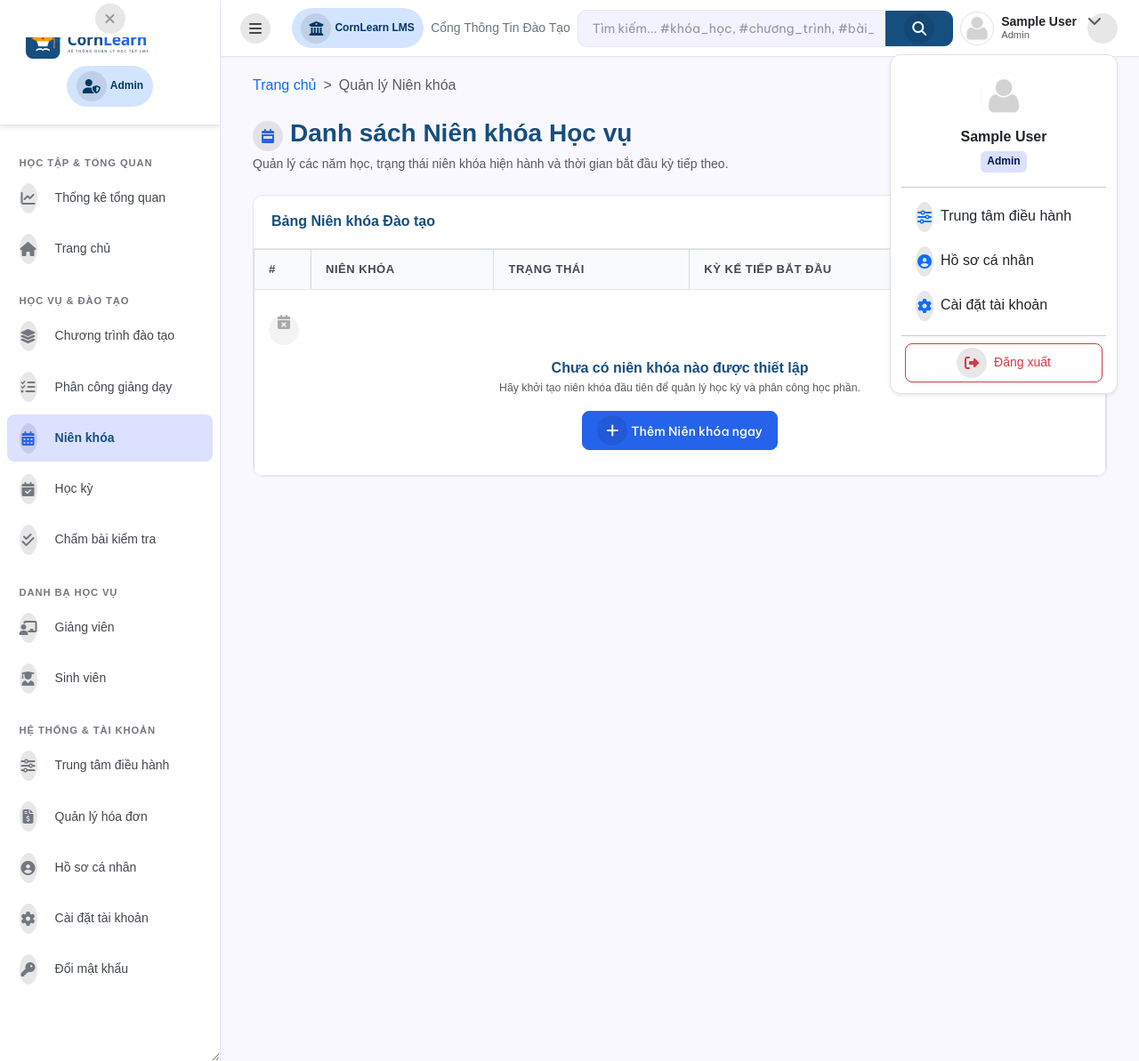
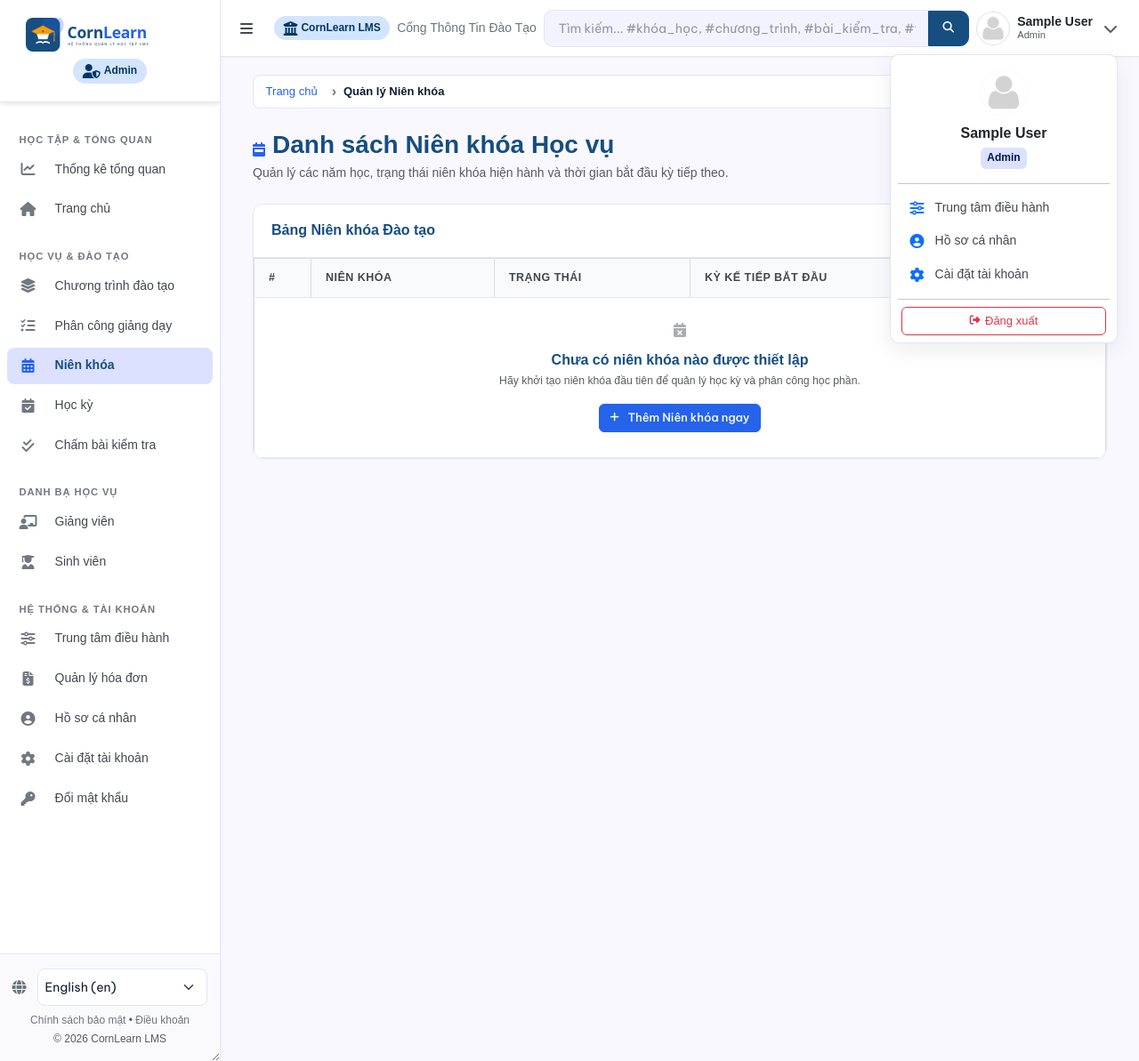
Before and after one commit to phunguyen2005/cornlearn-django-demo, a Django app: page /en/session/ in a window 1280 px wide, after a click that opens the changed part. Shown: the whole page at 89% size. Run offline with Django 3.2, Linux system fonts and the light colour scheme; the visitor is signed in with stand-in values (Sample User, id 1); data that the repository does not hold is empty; parts of the project's set-up code (start-up, migrations or seed data) failed here and were passed over; some libraries are stand-ins or nearby versions.

Commit message:
fix(ui): standardize design system tokens, buttons, breadcrumbs, and sidebar scrolling

```diff
--- a/static/css/cornlearn.css
+++ b/static/css/cornlearn.css
@@ -63,12 +63,22 @@ body {
   min-height: 100vh;
 }
 
-/* Ensure FontAwesome and icons keep their font family */
-.fa, .fas, .far, .fal, .fa-solid, .fa-regular, [class^="fa-"], [class*=" fa-"] {
+/* Ensure FontAwesome and icons keep their font family and clean inline sizing */
+.fa, .fas, .far, .fal, .fad, .fa-solid, .fa-regular, [class^="fa-"], [class*=" fa-"] {
   font-family: "Font Awesome 6 Free", "FontAwesome" !important;
 }
-.fab, .fa-brands {
-  font-family: "Font Awesome 6 Brands" !important;
+.fab, .fa-brands, [class*=" fa-brands"] {
+  font-family: "Font Awesome 6 Brands", "FontAwesome" !important;
+}
+
+.fas, .fa, .far, .fab, .fal, .fad, i[class*="fa-"] {
+  width: auto;
+  height: auto;
+  display: inline-block;
+  background-color: transparent !important;
+  border-radius: 0 !important;
+  vertical-align: -0.125em;
+  box-shadow: none !important;
 }
 
 /* 2. Top Application Navbar (64px) */
@@ -336,12 +346,39 @@ body {
   }
 }
 
-/* 6. Button Component Tokens */
+/* 6. Standardized Button Component Tokens */
 .btn {
   font-family: var(--font-sans);
   font-weight: 500;
-  border-radius: 8px;
-  transition: all 0.2s ease;
+  border-radius: 8px !important;
+  display: inline-flex !important;
+  align-items: center !important;
+  justify-content: center !important;
+  gap: 0.45rem !important;
+  padding: 0.5rem 1rem !important;
+  font-size: 0.875rem !important;
+  line-height: 1.5 !important;
+  transition: all 0.18s cubic-bezier(0.16, 1, 0.3, 1) !important;
+  box-shadow: none;
+}
+
+.btn-sm {
+  padding: 0.35rem 0.75rem !important;
+  font-size: 0.8125rem !important;
+  border-radius: 6px !important;
+  gap: 0.35rem !important;
+}
+
+.btn-lg {
+  padding: 0.65rem 1.25rem !important;
+  font-size: 0.9375rem !important;
+  border-radius: 10px !important;
+  gap: 0.5rem !important;
+}
+
+.btn i {
+  font-size: 0.9em;
+  line-height: 1;
 }
 
 .btn-primary {
@@ -353,7 +390,15 @@ body {
 .btn-primary:hover, .btn-primary:focus {
   background-color: var(--primary-cta-hover) !important;
   border-color: var(--primary-cta-hover) !important;
-  box-shadow: 0 2px 6px rgba(37, 99, 235, 0.3) !important;
+  color: #FFFFFF !important;
+  box-shadow: 0 3px 8px rgba(37, 99, 235, 0.28) !important;
+  transform: translateY(-1px);
+}
+
+.btn-primary:active {
+  background-color: var(--primary-cta-active) !important;
+  border-color: var(--primary-cta-active) !important;
+  transform: translateY(0);
 }
 
 .btn-institutional {
@@ -366,6 +411,79 @@ body {
   background-color: var(--primary-navy-dark) !important;
   border-color: var(--primary-navy-dark) !important;
   color: #FFFFFF !important;
+  box-shadow: 0 3px 8px rgba(22, 78, 128, 0.25) !important;
+  transform: translateY(-1px);
+}
+
+.btn-outline-secondary {
+  border-color: var(--border-light) !important;
+  color: var(--text-muted) !important;
+  background-color: #FFFFFF !important;
+}
+
+.btn-outline-secondary:hover, .btn-outline-secondary:focus {
+  background-color: var(--surface-low) !important;
+  border-color: #CBD5E1 !important;
+  color: var(--primary-navy) !important;
+  transform: translateY(-1px);
+}
+
+.btn-light {
+  background-color: #FFFFFF !important;
+  border: 1px solid var(--border-light) !important;
+  color: var(--primary-navy) !important;
+}
+
+.btn-light:hover {
+  background-color: var(--surface-low) !important;
+  border-color: #CBD5E1 !important;
+  color: var(--primary-navy-dark) !important;
+}
+
+/* 6b. Standardized Breadcrumb Component */
+.breadcrumb {
+  display: flex !important;
+  flex-wrap: wrap !important;
+  align-items: center !important;
+  padding: 0.5rem 0.85rem !important;
+  margin-bottom: 1.25rem !important;
+  background-color: var(--surface-card) !important;
+  border: 1px solid var(--border-light) !important;
+  border-radius: 8px !important;
+  font-size: 0.8125rem !important;
+  list-style: none !important;
+}
+
+.breadcrumb-item {
+  display: inline-flex !important;
+  align-items: center !important;
+  color: var(--text-muted) !important;
+}
+
+.breadcrumb-item a {
+  color: var(--primary-cta) !important;
+  text-decoration: none !important;
+  font-weight: 500 !important;
+  transition: color 0.15s ease !important;
+}
+
+.breadcrumb-item a:hover {
+  color: var(--primary-cta-hover) !important;
+  text-decoration: underline !important;
+}
+
+.breadcrumb-item.active {
+  color: var(--text-main) !important;
+  font-weight: 600 !important;
+}
+
+.breadcrumb-item + .breadcrumb-item::before {
+  content: "›" !important;
+  font-size: 1rem !important;
+  line-height: 1 !important;
+  color: var(--text-caption) !important;
+  padding: 0 0.5rem !important;
+  float: none !important;
 }
 
 /* 7. Card & Surface Tokens */
@@ -389,29 +507,99 @@ body {
 .table {
   color: var(--text-main);
   margin-bottom: 0;
+  vertical-align: middle;
 }
 
 .table th {
   background-color: #F8FAFC !important;
   color: var(--text-muted) !important;
-  font-size: 0.8125rem !important;
+  font-size: 0.78rem !important;
   font-weight: 600 !important;
   text-transform: uppercase !important;
   letter-spacing: 0.04em !important;
   border-bottom: 1px solid var(--border-light) !important;
   padding: 0.75rem 1rem !important;
-  vertical-align: middle;
+  vertical-align: middle !important;
 }
 
 .table td {
   border-bottom: 1px solid var(--border-light) !important;
   padding: 0.75rem 1rem !important;
-  vertical-align: middle;
+  vertical-align: middle !important;
   font-size: 0.875rem;
 }
 
 .table-hover tbody tr:hover {
   background-color: var(--surface-low) !important;
+}
+
+.table .avatar {
+  width: 32px;
+  height: 32px;
+  font-size: 0.8rem;
+}
+
+/* Modal & Dropdown Polish */
+.modal-content {
+  border: none !important;
+  border-radius: 14px !important;
+  box-shadow: 0 10px 30px rgba(19, 27, 46, 0.12) !important;
+  overflow: hidden;
+}
+
+.modal-header {
+  border-bottom: 1px solid var(--border-light) !important;
+  padding: 1rem 1.5rem !important;
+  background-color: #FFFFFF !important;
+}
+
+.modal-header .modal-title {
+  color: var(--primary-navy) !important;
+  font-size: 1.1rem !important;
+  font-weight: 600 !important;
+}
+
+.modal-body {
+  padding: 1.5rem !important;
+  color: var(--text-main) !important;
+  font-size: 0.9375rem;
+  line-height: 1.6;
+}
+
+.modal-footer {
+  border-top: 1px solid var(--border-light) !important;
+  padding: 0.85rem 1.5rem !important;
+  background-color: #F8FAFC !important;
+}
+
+.dropdown-menu {
+  border: 1px solid var(--border-light) !important;
+  border-radius: 10px !important;
+  box-shadow: 0 8px 24px rgba(19, 27, 46, 0.08) !important;
+  padding: 0.5rem !important;
+  background-color: #FFFFFF !important;
+}
+
+.dropdown-item {
+  border-radius: 6px !important;
+  padding: 0.5rem 0.85rem !important;
+  font-size: 0.875rem !important;
+  color: var(--text-muted) !important;
+  display: flex !important;
+  align-items: center !important;
+  gap: 0.5rem !important;
+  transition: all 0.15s ease !important;
+}
+
+.dropdown-item:hover, .dropdown-item:focus {
+  background-color: var(--surface-low) !important;
+  color: var(--primary-navy) !important;
+}
+
+.dropdown-item.active, .dropdown-item:active {
+  background-color: var(--primary-cta-light) !important;
+  color: var(--primary-navy) !important;
+  font-weight: 600;
 }
 
 /* 8. Status Badges */
--- a/templates/sidebar.html
+++ b/templates/sidebar.html
@@ -3,10 +3,9 @@
 
 <div id="side-nav">
 	<div class="main-menu d-flex flex-column h-100 justify-content-between">
-		<div>
-			<!-- Top Header: Brand Logo & User Role -->
+		<!-- Top Header: Brand Logo & User Role (Pinned) -->
 		<div class="top-side text-center py-3 px-3">
-				<div class="desktop-hide d-flex justify-content-end mb-2">
+			<div class="d-flex d-lg-none justify-content-end mb-2">
 				<div class="toggle-btn p-1 text-secondary" onclick="toggleSidebar()" role="button" aria-label="Close navigation" style="cursor: pointer;">
 					<i class="fas fa-times fa-lg"></i>
 				</div>
@@ -26,6 +25,8 @@
 			</div>
 		</div>
 
+		<!-- Middle Navigation Area (Scrollable) -->
+		<div class="sidebar-scroll-area flex-grow-1">
 			<!-- URL Variable Definitions for Active State Matching -->
 			{% url 'home' as hom %}
 			{% url 'dashboard' as dash %}
```
Lines whose indentation alone changed are shown as unchanged.
